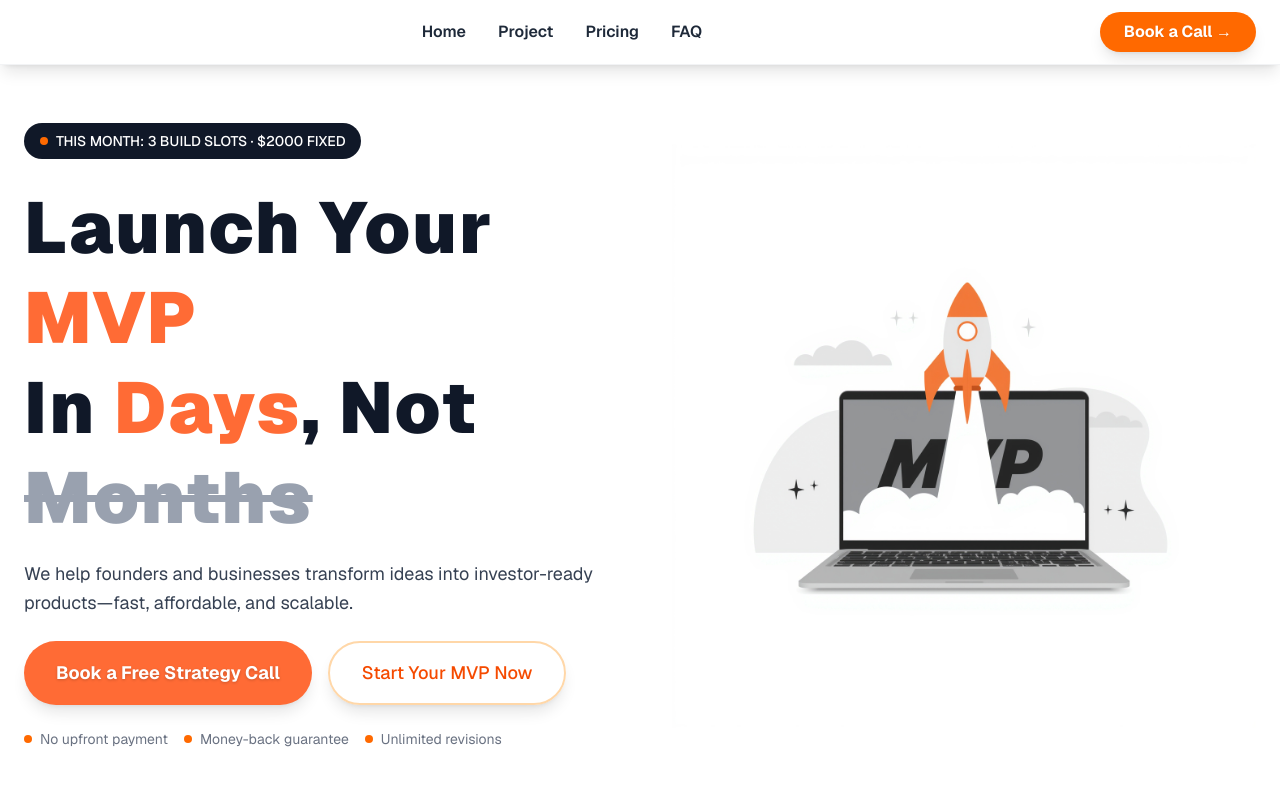
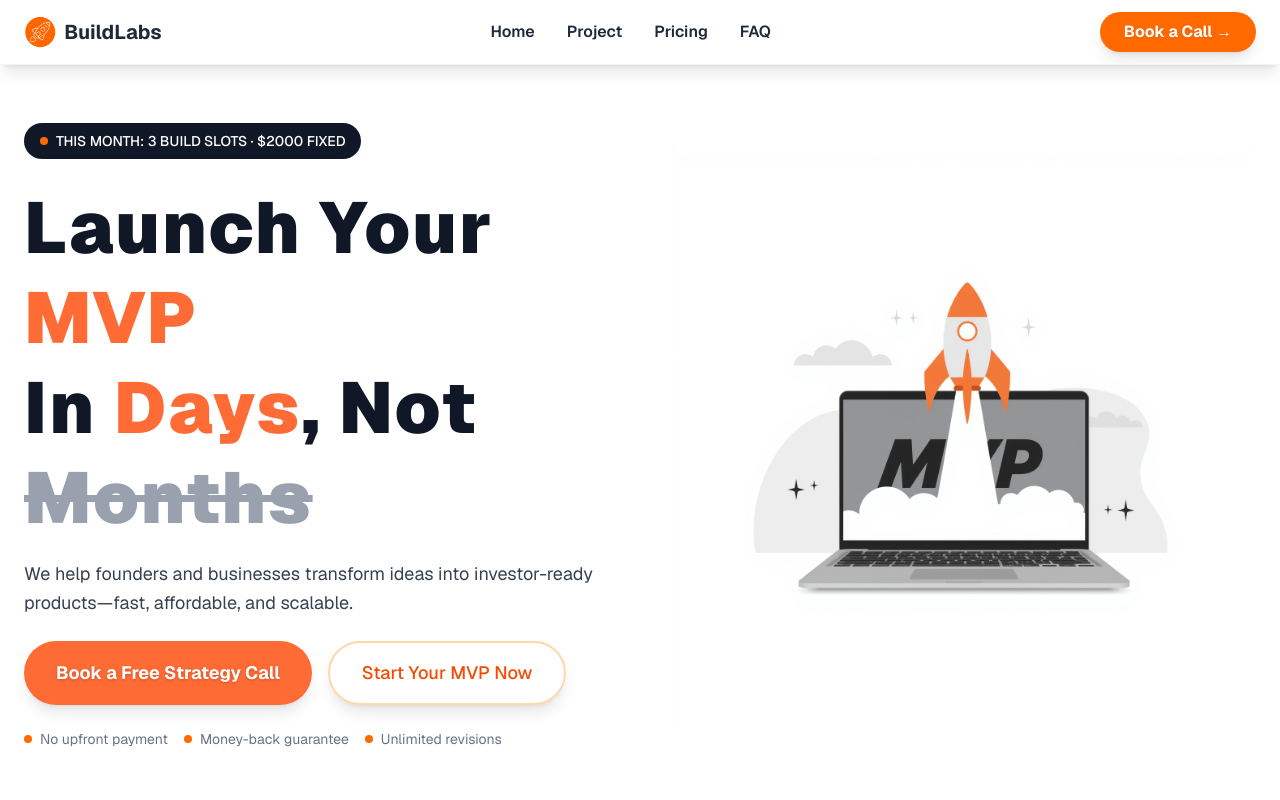
Before and after one commit to rishabh0009-7/BuildLabs, a Next.js app: page / in a window 1280 px wide. Shown: the top 800 px of the page. Built offline with nearby package versions, Linux system fonts and the light colour scheme.

Commit message:
added logo and title

```diff
--- a/app/page.tsx
+++ b/app/page.tsx
@@ -128,8 +128,10 @@ export default function MVPLabsLandingPage() {
     <div className="min-h-screen w-full relative bg-white">
       <header className="fixed top-0 left-0 right-0 z-[100] bg-white/95 backdrop-blur-md border-b border-gray-200/50 shadow-lg overflow-hidden">
         <div className="relative container mx-auto px-6 h-16 flex items-center justify-between">
-          {/* Empty space - Left Side */}
-          <div></div>
+          <div className="flex items-center space-x-2">
+            <img src="/logo.png" alt="BuildLabs Logo" className="h-8 w-auto" />
+            <span className="font-bold text-xl text-gray-800">BuildLabs</span>
+          </div>
 
           {/* Navigation - Center */}
           <nav className="hidden md:flex items-center space-x-8">
```
Also changed, not shown: public/logo.png (added).
